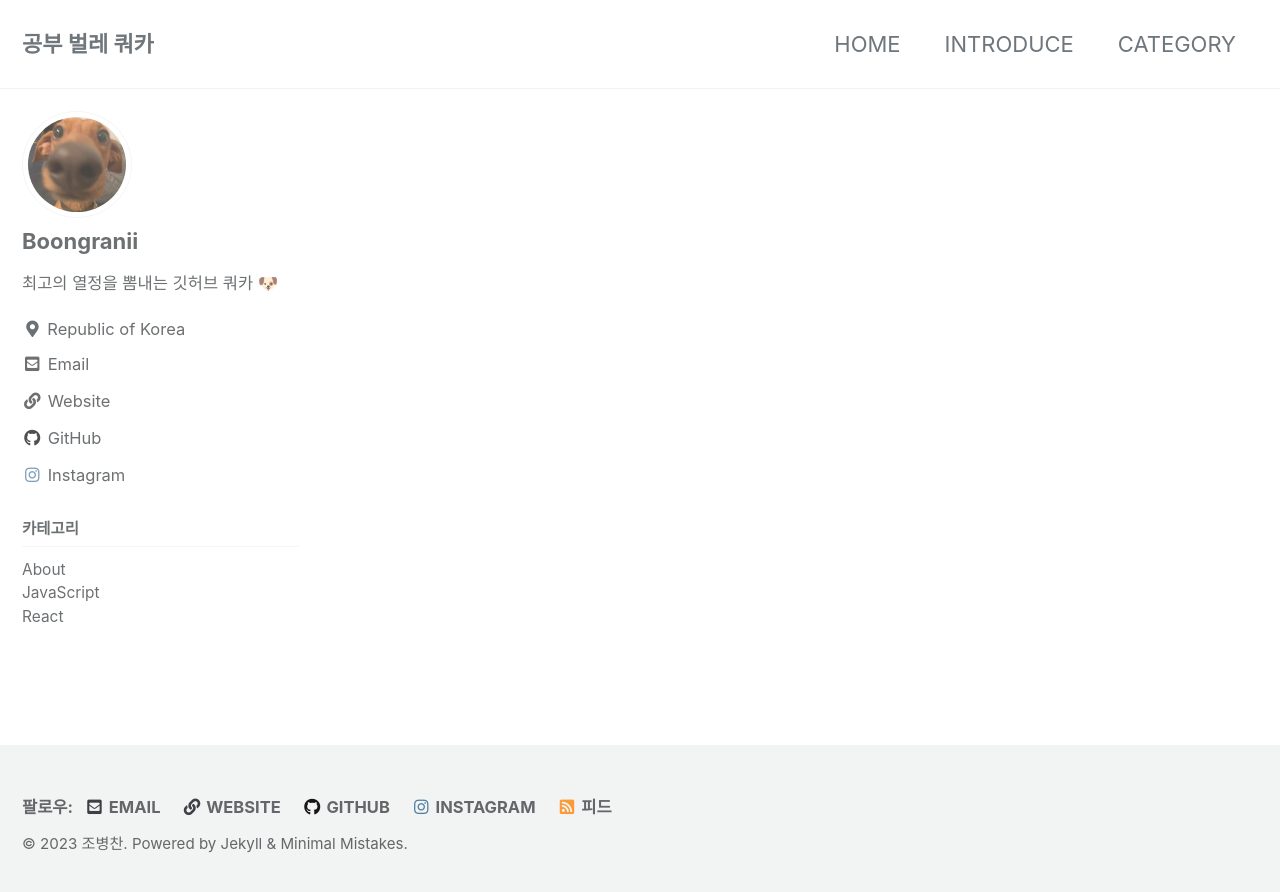
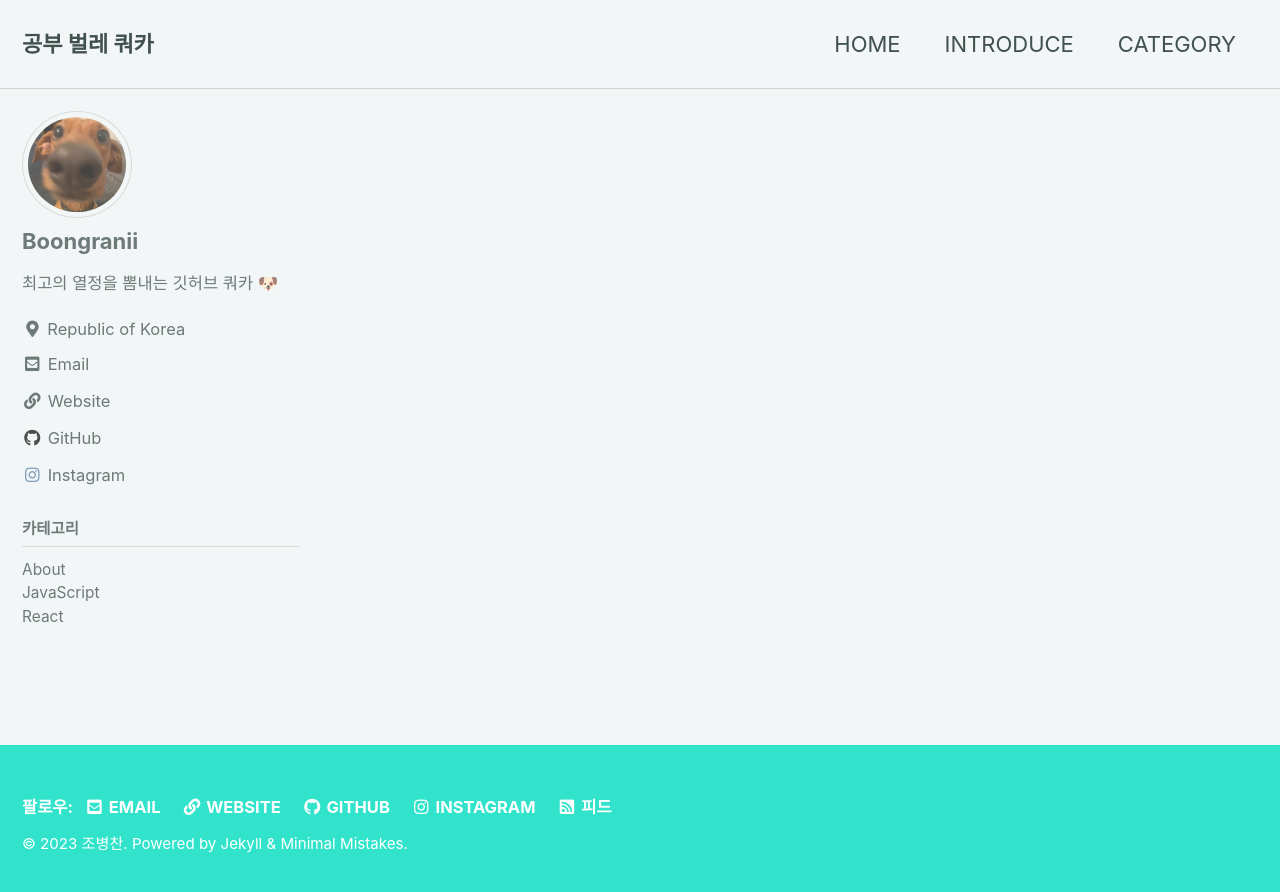
Before and after one commit to bbjbc/bbjbc.github.io, a Jekyll site: the page built from index.html, in a window 1280 px wide. Shown: the top 892 px of the page. Built offline with Jekyll 4.4.1, drawn with Linux system fonts in a browser that asks for light colours; cached includes are drawn as plain includes; the list of posts is cut into pages by our own code.

Commit message:
테마 색깔 바꾸기

```diff
--- a/_config.yml
+++ b/_config.yml
@@ -10,9 +10,9 @@
 # Review documentation to determine if you should use `theme` or `remote_theme`
 # https://mmistakes.github.io/minimal-mistakes/docs/quick-start-guide/#installing-the-theme
 
-# theme                  : "minimal-mistakes-jekyll"
-# remote_theme           : "mmistakes/minimal-mistakes"
-minimal_mistakes_skin: "default" # "air", "aqua", "contrast", "dark", "dirt", "neon", "mint", "plum", "sunrise"
+theme: "minimal-mistakes-jekyll"
+remote_theme: "mmistakes/minimal-mistakes"
+minimal_mistakes_skin: "mint" # "air", "aqua", "contrast", "dark", "dirt", "neon", "mint", "plum", "sunrise"
 
 # Site Settings
 locale: "ko-KR"
```
